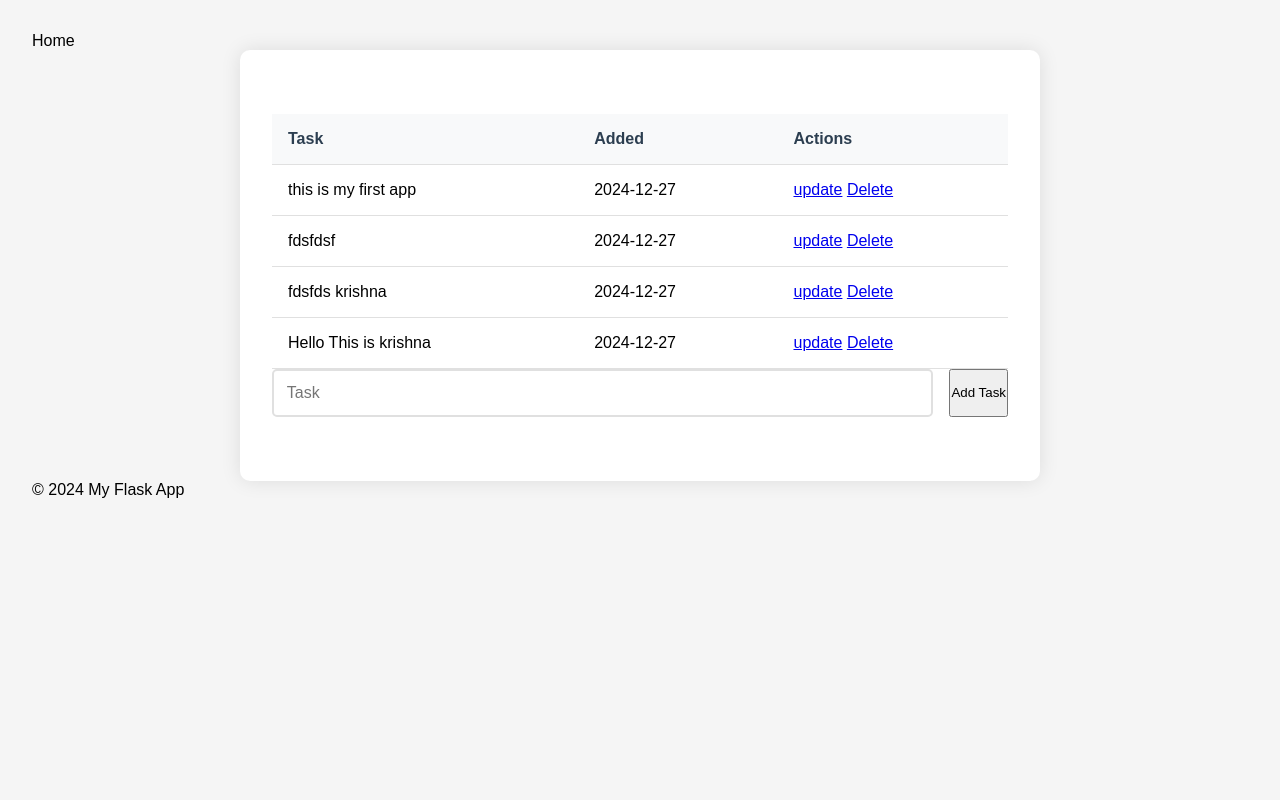
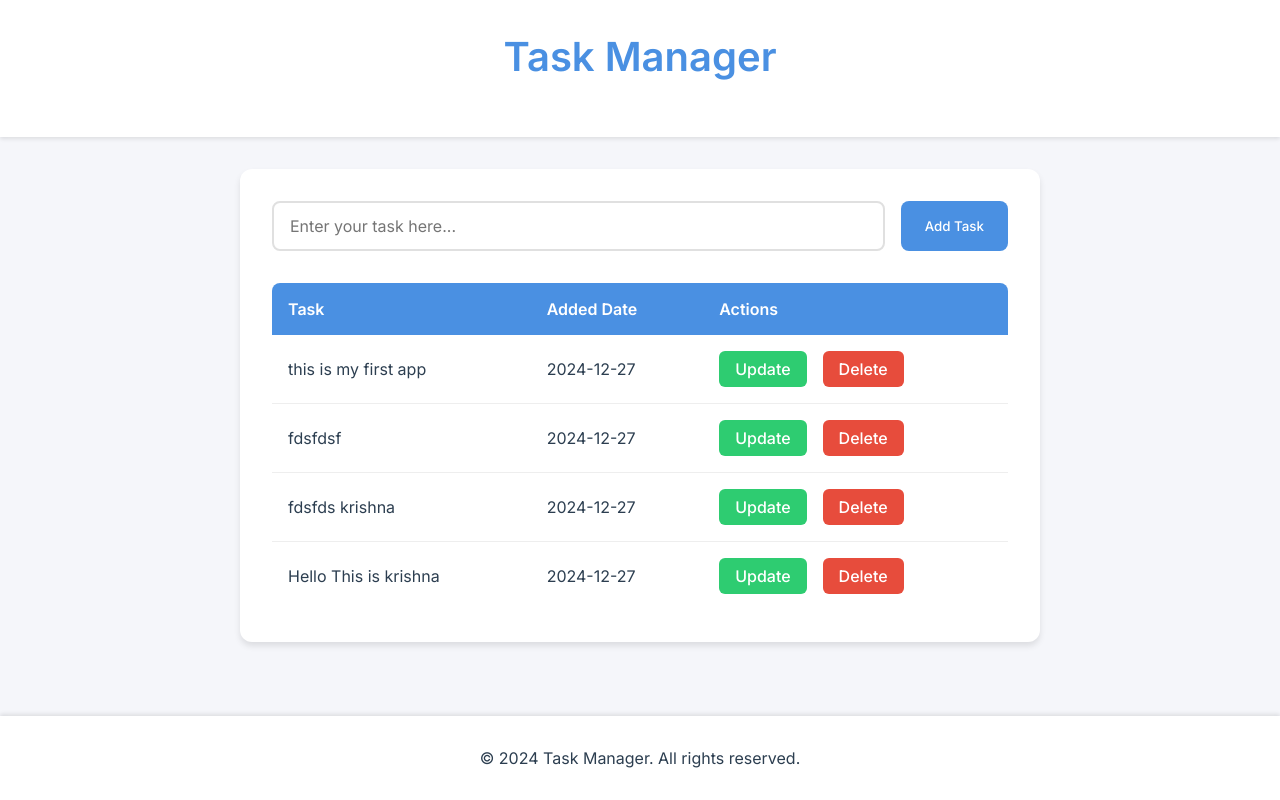
Before and after one commit to KrishnaPayyavula/flask_101, a Flask app: page / in a window 1280 px wide. Run offline with Flask 3, Linux system fonts and the light colour scheme.

Commit message:
fix: styles, add deployment code

```diff
--- a/static/css/main.css
+++ b/static/css/main.css
@@ -1,31 +1,49 @@
+:root {
+    --primary-color: #4a90e2;
+    --secondary-color: #f5f6fa;
+    --text-color: #2c3e50;
+    --success-color: #2ecc71;
+    --danger-color: #e74c3c;
+}
+
 * {
     margin: 0;
     padding: 0;
     box-sizing: border-box;
-    font-family: 'Poppins', sans-serif;
+    font-family: 'Inter', sans-serif;
 }
 
 body {
-    background: #f5f5f5;
+    background: var(--secondary-color);
     min-height: 100vh;
-    padding: 2rem;
+    display: flex;
+    flex-direction: column;
+    color: var(--text-color);
 }
 
 .container {
     max-width: 800px;
-    margin: 0 auto;
+    margin: 2rem auto;
+    padding: 2rem;
     background: white;
+    border-radius: 12px;
+    box-shadow: 0 4px 6px rgba(0, 0, 0, 0.1);
+}
+
+header {
+    text-align: center;
     padding: 2rem;
-    border-radius: 10px;
-    box-shadow: 0 0 20px rgba(0, 0, 0, 0.1);
+    background: white;
+    box-shadow: 0 2px 4px rgba(0, 0, 0, 0.1);
 }
 
 h1 {
-    color: #2c3e50;
-    text-align: center;
-    margin-bottom: 2rem;
+    font-size: 2.5rem;
+    color: var(--primary-color);
+    margin-bottom: 1.5rem;
 }
 
+/* Form Styling */
 form {
     display: flex;
     gap: 1rem;
@@ -34,69 +52,96 @@ form {
 
 input[type="text"] {
     flex: 1;
-    padding: 0.8rem;
+    padding: 0.8rem 1rem;
     border: 2px solid #e0e0e0;
-    border-radius: 5px;
+    border-radius: 8px;
     font-size: 1rem;
+    transition: border-color 0.3s;
 }
 
-button {
-    background: #3498db;
+input[type="text"]:focus {
+    border-color: var(--primary-color);
+    outline: none;
+}
+
+input[type="submit"] {
+    background: var(--primary-color);
     color: white;
     border: none;
     padding: 0.8rem 1.5rem;
-    border-radius: 5px;
+    border-radius: 8px;
     cursor: pointer;
+    font-weight: 500;
     transition: background 0.3s;
 }
 
-button:hover {
-    background: #2980b9;
+input[type="submit"]:hover {
+    background: #357abd;
 }
 
+/* Table Styling */
 table {
     width: 100%;
     border-collapse: collapse;
     margin-top: 2rem;
-}
-
-th, td {
-    padding: 1rem;
-    text-align: left;
-    border-bottom: 1px solid #e0e0e0;
+    background: white;
+    border-radius: 8px;
+    overflow: hidden;
 }
 
 th {
-    background: #f8f9fa;
-    color: #2c3e50;
+    background: var(--primary-color);
+    color: white;
+    padding: 1rem;
+    text-align: left;
 }
 
-.task-actions {
-    display: flex;
-    gap: 0.5rem;
+td {
+    padding: 1rem;
+    border-bottom: 1px solid #eee;
 }
 
-.delete-btn, .update-btn {
-    padding: 0.5rem 1rem;
-    border-radius: 4px;
-    border: none;
-    cursor: pointer;
+tr:last-child td {
+    border-bottom: none;
 }
 
-.delete-btn {
-    background: #e74c3c;
+/* Action Links */
+.action-links {
+    display: flex;
+    gap: 1rem;
+}
+
+.action-links a {
+    text-decoration: none;
+    padding: 0.5rem 1rem;
+    border-radius: 6px;
+    font-weight: 500;
+    transition: all 0.3s;
+}
+
+.update-link {
+    background: var(--success-color);
     color: white;
 }
 
-.update-btn {
-    background: #2ecc71;
+.delete-link {
+    background: var(--danger-color);
     color: white;
 }
 
-.delete-btn:hover {
+.update-link:hover {
+    background: #27ae60;
+}
+
+.delete-link:hover {
     background: #c0392b;
 }
 
-.update-btn:hover {
-    background: #27ae60;
+/* Footer */
+footer {
+    text-align: center;
+    padding: 2rem;
+    margin-top: auto;
+    background: white;
+    box-shadow: 0 -2px 4px rgba(0, 0, 0, 0.1);
 }
--- a/templates/base.html
+++ b/templates/base.html
@@ -3,24 +3,22 @@
 <head>
     <meta charset="UTF-8">
     <meta name="viewport" content="width=device-width, initial-scale=1.0">
-    <meta http-equiv="X-UA-Compatible" content="ie=edge">
+    <title>{% block title %}Todo App{% endblock %}</title>
     <link rel="stylesheet" href="{{ url_for('static', filename='css/main.css') }}">
-    <title>{% block title %}My Flask App{% endblock %}</title>
-    {% block head %}
-    <!-- Additional head content can be added here -->
-    {% endblock %}
+    <link href="https://fonts.googleapis.com/css2?family=Inter:wght@400;500;600&display=swap" rel="stylesheet">
+    {% block head %}{% endblock %}
 </head>
 <body>
     <header>
+        <h1>Task Manager</h1>
+    </header>
 
-    </header>
     <main>
-        {% block content %}
-        <!-- Main content will be injected here -->
-        {% endblock %}
+        {% block content %}{% endblock %}
     </main>
+
     <footer>
-        <p>&copy; 2024 My Flask App</p>
+        <p>&copy; 2024 Task Manager. All rights reserved.</p>
     </footer>
 </body>
 </html>
--- a/templates/index.html
+++ b/templates/index.html
@@ -1,31 +1,32 @@
 {% extends 'base.html' %}
 
-{% block head %}Home{% endblock %}
+{% block content %}
+<div class="container">
+    <form action="/" method="POST">
+        <input type="text" name="content" placeholder="Enter your task here..." required>
+        <input type="submit" value="Add Task">
+    </form>
 
-{% block content %}
-   <div class="container">
-        <table class="table">
+    <table>
+        <thead>
             <tr>
                 <th>Task</th>
-                <th>Added</th>
+                <th>Added Date</th>
                 <th>Actions</th>
             </tr>
+        </thead>
+        <tbody>
             {% for task in tasks %}
             <tr>
                 <td>{{task.content}}</td>
                 <td>{{task.date_created.date()}}</td>
-                <td>
-                    <a href="/update/{{task.id}}">update</a>
-                    <a href="/delete/{{task.id}}">Delete</a>
+                <td class="action-links">
+                    <a href="/update/{{task.id}}" class="update-link">Update</a>
+                    <a href="/delete/{{task.id}}" class="delete-link">Delete</a>
                 </td>
             </tr>
             {% endfor %}
-        </table>
-
-        <form action="/" method="POST">
-            <input type="text" name="content" placeholder="Task">
-            <input type="submit" value="Add Task">
-
-        </form>
-
+        </tbody>
+    </table>
+</div>
 {% endblock %}
```
Also changed, not shown: templates/update.html (+8 -10 lines), test.db.
